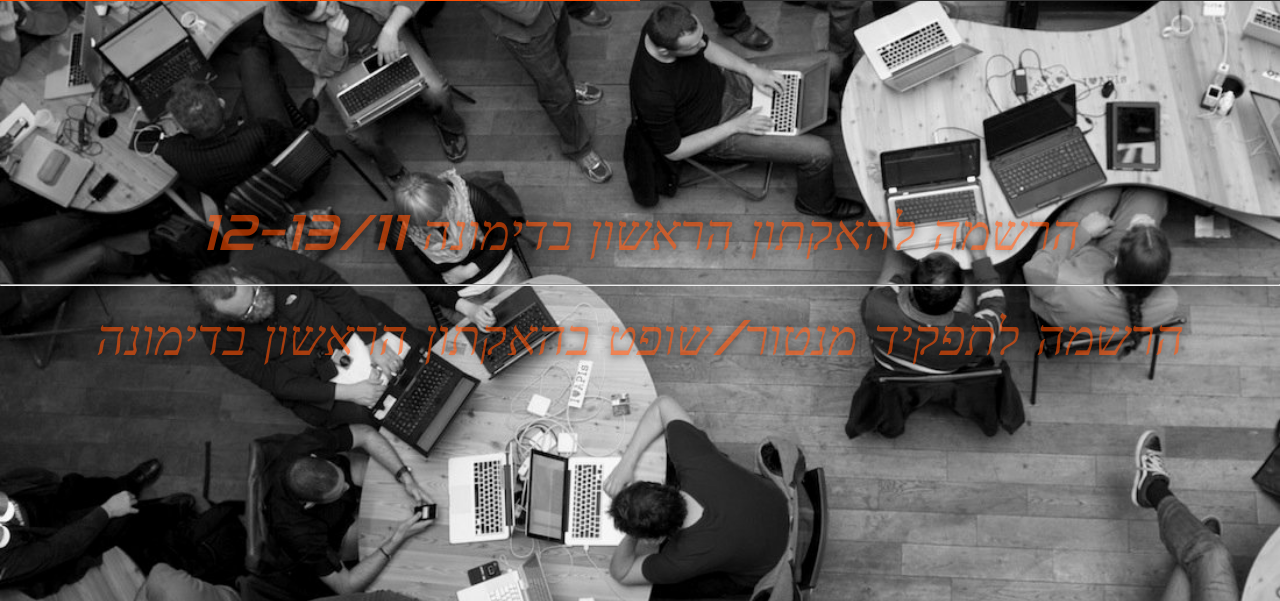
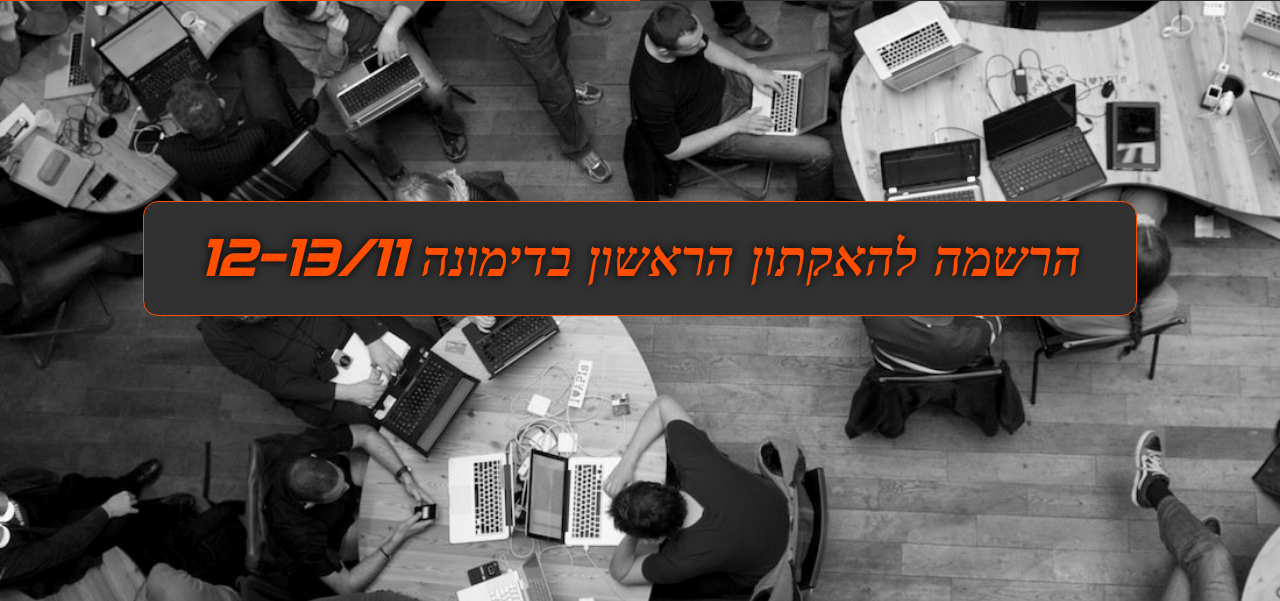
Before and after one commit to dimonahack/dimonahack.com, a Flask app: page /signup in a window 1280 px wide. Shown: the part 199-800 px from the top of the page. Run offline with Flask 2, Linux system fonts and the light colour scheme; some libraries are stand-ins or nearby versions.

Commit message:
signup improvments

```diff
--- a/static/css/signup.less
+++ b/static/css/signup.less
@@ -12,11 +12,23 @@ body {
   left: 0;
   text-align: center;
   a {
+    background: #313131;
+    border: 1px solid #FF4E00;
+    padding: 25px 55px;
+    border-radius: 15px;
     color: #FF4E00;
-    opacity: 0.6;
+    font-weight: bold;
+    //opacity: 0.6;
     text-shadow: 0 0 10px #000;
     font-family: "Audiowide";
     font-size: 50px;
+    &:visited {
+      color: #FF4E00;
+    }
+    &:hover {
+      color: white;
+      background: gray;
+    }
   }
   span {
     position: absolute;
--- a/static/css/signup.min.css
+++ b/static/css/signup.min.css
@@ -1 +1 @@
-.centerLogo,.centerLogo span{position:absolute;width:100%;text-align:center;left:0}body{background:url(../images/hack.jpg) no-repeat;background-size:cover}.centerLogo{font-style:italic;font-weight:400;top:50%}.centerLogo a{color:#FF4E00;opacity:.6;text-shadow:0 0 10px #000;font-family:Audiowide;font-size:50px}.centerLogo span{bottom:-20px;font-size:20px;display:inline-block}
+.centerLogo a,.centerLogo a:visited{color:#FF4E00}.centerLogo,.centerLogo span{position:absolute;width:100%;text-align:center;left:0}body{background:url(../images/hack.jpg) no-repeat;background-size:cover}.centerLogo{font-style:italic;font-weight:400;top:50%}.centerLogo a{background:#313131;border:1px solid #FF4E00;padding:25px 55px;border-radius:15px;font-weight:700;text-shadow:0 0 10px #000;font-family:Audiowide;font-size:50px}.centerLogo a:hover{color:#fff;background:gray}.centerLogo span{bottom:-20px;font-size:20px;display:inline-block}
--- a/templates/signup.html
+++ b/templates/signup.html
@@ -11,12 +11,5 @@
                 הרשמה להאקתון הראשון בדימונה 12-13/11
             </a>
         </p>
-        <hr/>
-        <p>
-            <a href="https://docs.google.com/forms/d/1_6MdJG4Z0pR26fxKnrHVbFYs9Ere8OMdu9k7FvYI1bY/viewform" target="_blank">
-                הרשמה לתפקיד מנטור/שופט בהאקתון הראשון בדימונה
-            </a>
-        </p>
-
     </div>
 {% endblock %}
```
Also changed, not shown: static/css/signup.css (+12 -1 lines).
